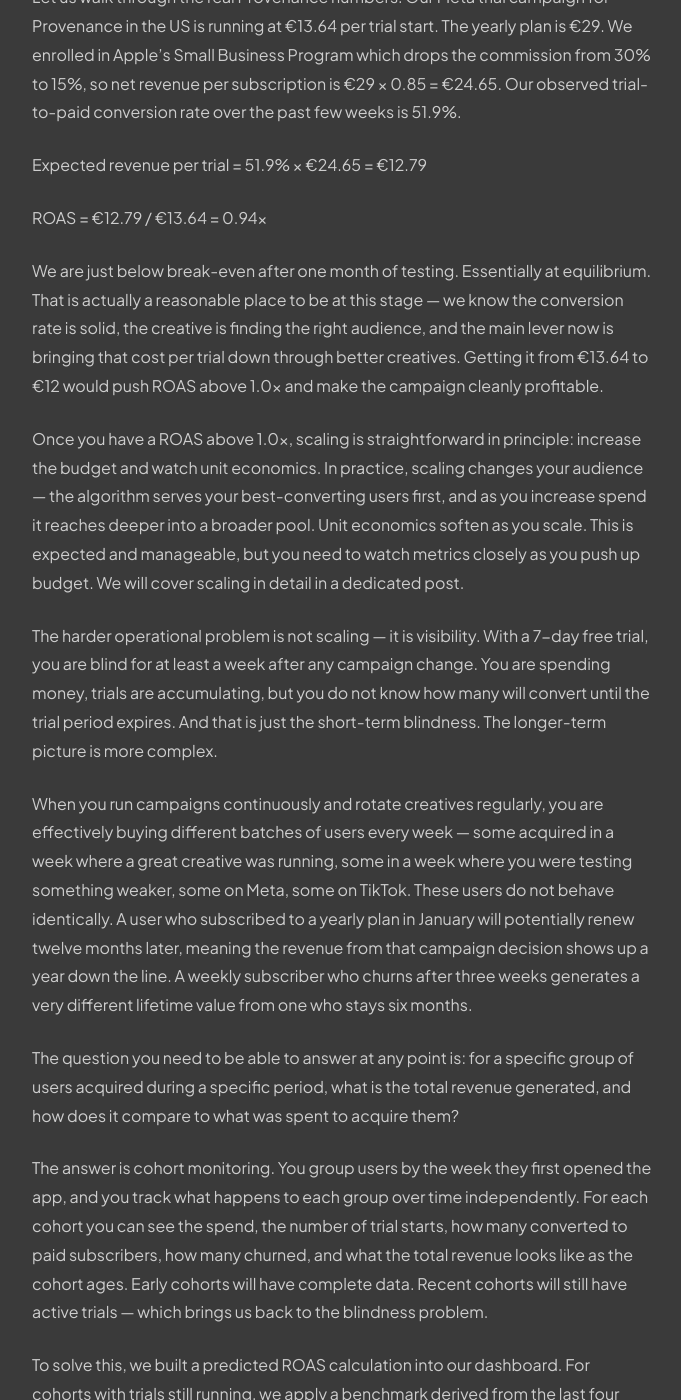
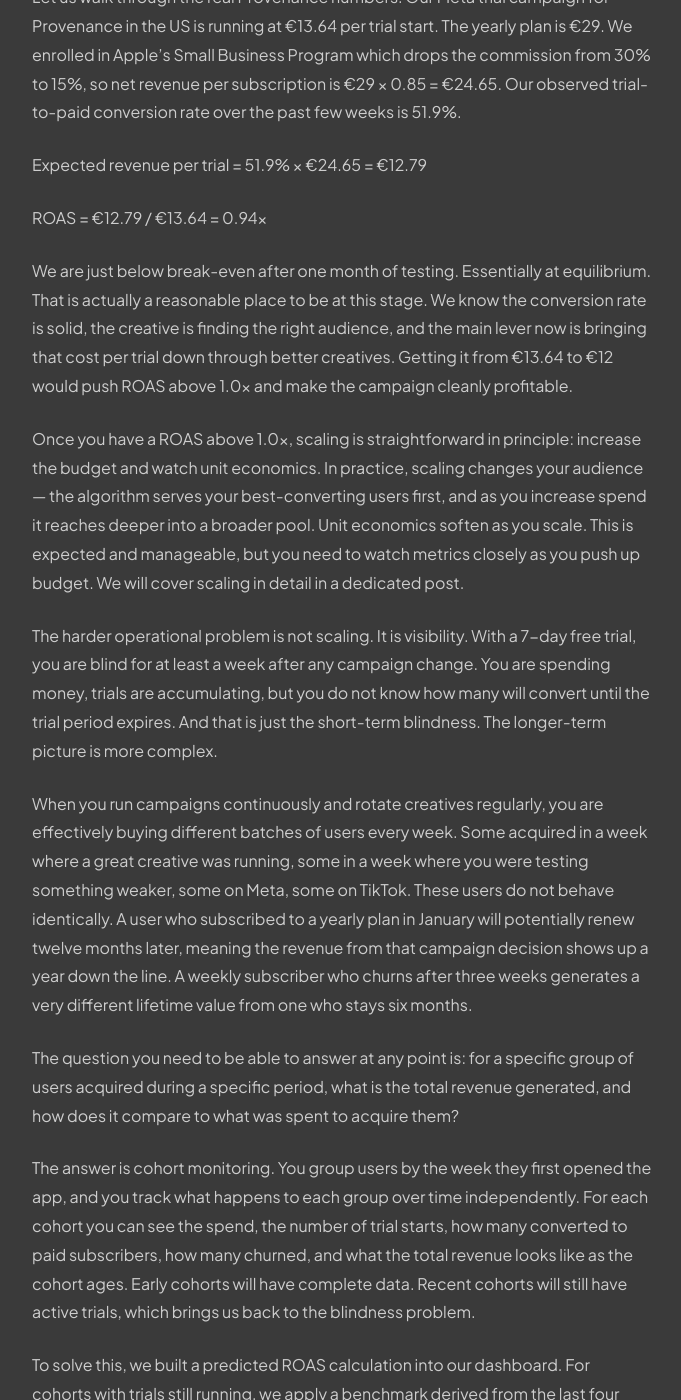
Before and after one commit to Zebra-Rodeo/zebra-rodeo.github.io, a Jekyll site: the page built from _posts/2026-03-24-paid-acquisition-mobile-apps.md, in a window 1280 px wide and 1400 px high, scrolled down 4436 px. Shown: the whole window, without its empty margins (298-979 px from the left). Built offline with Jekyll 4.4.1, drawn with Linux system fonts in a browser that asks for light colours; some of the changed text lies outside the part shown.

Commit message:
style: remove all em-dashes from post

```diff
--- a/_posts/2026-03-24-paid-acquisition-mobile-apps.md
+++ b/_posts/2026-03-24-paid-acquisition-mobile-apps.md
@@ -1,6 +1,6 @@
 ---
 layout: post
-title: "Why We Pay to Get Users — and How We Know If It's Working"
+title: "Why We Pay to Get Users, and How We Know If It's Working"
 date: 2026-03-24
 description: "A practical look at paid acquisition for mobile apps: campaign setup, creative management, measuring profitability, and monitoring cohorts in real time."
 author: Arnaud Aubry
@@ -26,7 +26,7 @@ There is a version of the app launch story that sounds very clean. You build som
 
 The App Store search algorithm, like any recommendation system, feeds on data. It wants to see engagement, installs, people coming back. A new app has none of that. So the algorithm ignores it, which means fewer installs, which means less data, which means continued invisibility. It is a cold start problem and it is brutal.
 
-Paid acquisition is the way out. You buy a first wave of users. Those users leave reviews, generate engagement data, and give the algorithm something to work with. You are not buying users as an end goal — you are buying the minimum viable social proof that makes the organic engine start spinning.
+Paid acquisition is the way out. You buy a first wave of users. Those users leave reviews, generate engagement data, and give the algorithm something to work with. You are not buying users as an end goal. You are buying the minimum viable social proof that makes the organic engine start spinning.
 
 There is a second reason to run paid campaigns that is less obvious: you need data. If you never buy users, you genuinely do not know whether your product converts. You do not know what percentage of people who hit your paywall actually subscribe. You do not know your D1 retention. Paid acquisition is your measurement instrument as much as it is your growth engine.
 
@@ -40,13 +40,13 @@ Your onboarding needs to be built around conversion. We have observed consistent
 
 The goal of the first campaign is not to be profitable. The goal is to generate installs cheaply and learn what works.
 
-Run $20 per day per platform. We test Meta and TikTok simultaneously from day one — they reach different people through different content formats, and what converts on TikTok can look completely different from what converts on Meta. You want to understand both.
+Run $20 per day per platform. We test Meta and TikTok simultaneously from day one. They reach different people through different content formats, and what converts on TikTok can look completely different from what converts on Meta. You want to understand both.
 
 The metric to watch is CPI, Cost Per Install. For US users, we target below $1.20. US users cost more because they spend more. A $0.60 install from a market where subscriptions do not convert is worth less than a $1.10 install from someone with five active subscriptions on their phone. Cheap installs from the wrong market are not cheap at all. On Provenance, our install campaign runs at €0.78 per US install — well inside that threshold.
 
 Run each creative for a minimum of 48 hours before drawing conclusions, maximum 72 hours. The temptation to kill a creative after a bad first day is real and almost always wrong. Algorithms need time to learn.
 
-Here is something Phase 1 will teach you quickly: creatives burn out. An ad that performed brilliantly in week one starts losing its edge in week three. The audience has seen it. The algorithm has extracted what it can from it. This creative attrition is natural and relentless, and it means the work of finding and testing new creatives never stops. Phase 1 is not a launch event — it is a permanent infrastructure you will be running as long as you are spending money on ads.
+Here is something Phase 1 will teach you quickly: creatives burn out. An ad that performed brilliantly in week one starts losing its edge in week three. The audience has seen it. The algorithm has extracted what it can from it. This creative attrition is natural and relentless, and it means the work of finding and testing new creatives never stops. Phase 1 is not a launch event. It is a permanent infrastructure you will be running as long as you are spending money on ads.
 
 The signal you are looking for by the end of Phase 1 is roughly 7 to 10 percent of users starting a trial at the paywall. Below that, something in the onboarding or paywall needs work before you go further.
 
@@ -56,7 +56,7 @@ The signal you are looking for by the end of Phase 1 is roughly 7 to 10 percent
 
 After a solid week of Phase 1, you have trial start events flowing through AppsFlyer. Now you feed those events back to Meta and TikTok and launch a second campaign, this time optimized for trial starts rather than installs.
 
-One thing that is critical here: Phase 2 uses the best creatives from Phase 1 — specifically the ones with the best CPI, because if they drove cheap installs they are the ones most likely to drive cheap trials too. You are not starting from scratch, you are promoting your winners.
+One thing that is critical here: Phase 2 uses the best creatives from Phase 1, specifically the ones with the best CPI, because if they drove cheap installs they are the ones most likely to drive cheap trials too. You are not starting from scratch, you are promoting your winners.
 
 But you do not turn off your install campaign. This is important and it took us a while to understand why. The two campaigns serve different functions and they complement each other. The trial campaign is more expensive per event but generates fewer users overall. The install campaign continues feeding conversion data and paywall data into your product while staying cheap to run at $20 per day per platform.
 
@@ -64,7 +64,7 @@ More importantly, your install campaign becomes what we think of as a creative a
 
 This is why running both campaigns in parallel matters so much. The trial campaign is your revenue engine. The install campaign is how you keep that engine fed with fresh material.
 
-On the budget side: we recommend $20 per day for the install campaign and $100 per day minimum for the trial campaign, per platform. With Meta and TikTok both running, that is $240 per day — roughly $3,600 per month to run this system properly. You can do it with less, but below a certain threshold the algorithms do not have enough daily spend to learn efficiently and results will be noisier.
+On the budget side: we recommend $20 per day for the install campaign and $100 per day minimum for the trial campaign, per platform. With Meta and TikTok both running, that is $240 per day, roughly $3,600 per month to run this system properly. You can do it with less, but below a certain threshold the algorithms do not have enough daily spend to learn efficiently and results will be noisier.
 
 ---
 
@@ -72,9 +72,9 @@ On the budget side: we recommend $20 per day for the install campaign and $100 p
 
 Before you think about scaling, you need to know whether what you are running is profitable at all. This is where a lot of people skip a step, and it is an expensive skip.
 
-The metric is ROAS: Return on Ad Spend. It is the simplest possible ratio — revenue generated divided by money spent on advertising. A ROAS of 1.0x means you are breaking even. Above it you are making money and you should probably spend more. Below it you are subsidizing your users and you need to understand why before going further.
+The metric is ROAS: Return on Ad Spend. It is the simplest possible ratio: revenue generated divided by money spent on advertising. A ROAS of 1.0x means you are breaking even. Above it you are making money and you should probably spend more. Below it you are subsidizing your users and you need to understand why before going further.
 
-Calculating ROAS for a subscription app requires a bit of care because you are not selling a product at a fixed price — you are selling a trial that may or may not convert. The formula we use is:
+Calculating ROAS for a subscription app requires a bit of care because you are not selling a product at a fixed price. You are selling a trial that may or may not convert. The formula we use is:
 
 Expected revenue per trial start = conversion rate × net revenue per subscription
 
@@ -86,26 +86,26 @@ Expected revenue per trial = 51.9% × €24.65 = €12.79
 
 ROAS = €12.79 / €13.64 = 0.94x
 
-We are just below break-even after one month of testing. Essentially at equilibrium. That is actually a reasonable place to be at this stage — we know the conversion rate is solid, the creative is finding the right audience, and the main lever now is bringing that cost per trial down through better creatives. Getting it from €13.64 to €12 would push ROAS above 1.0x and make the campaign cleanly profitable.
+We are just below break-even after one month of testing. Essentially at equilibrium. That is actually a reasonable place to be at this stage. We know the conversion rate is solid, the creative is finding the right audience, and the main lever now is bringing that cost per trial down through better creatives. Getting it from €13.64 to €12 would push ROAS above 1.0x and make the campaign cleanly profitable.
 
 Once you have a ROAS above 1.0x, scaling is straightforward in principle: increase the budget and watch unit economics. In practice, scaling changes your audience — the algorithm serves your best-converting users first, and as you increase spend it reaches deeper into a broader pool. Unit economics soften as you scale. This is expected and manageable, but you need to watch metrics closely as you push up budget. We will cover scaling in detail in a dedicated post.
 
-The harder operational problem is not scaling — it is visibility. With a 7-day free trial, you are blind for at least a week after any campaign change. You are spending money, trials are accumulating, but you do not know how many will convert until the trial period expires. And that is just the short-term blindness. The longer-term picture is more complex.
+The harder operational problem is not scaling. It is visibility. With a 7-day free trial, you are blind for at least a week after any campaign change. You are spending money, trials are accumulating, but you do not know how many will convert until the trial period expires. And that is just the short-term blindness. The longer-term picture is more complex.
 
-When you run campaigns continuously and rotate creatives regularly, you are effectively buying different batches of users every week — some acquired in a week where a great creative was running, some in a week where you were testing something weaker, some on Meta, some on TikTok. These users do not behave identically. A user who subscribed to a yearly plan in January will potentially renew twelve months later, meaning the revenue from that campaign decision shows up a year down the line. A weekly subscriber who churns after three weeks generates a very different lifetime value from one who stays six months.
+When you run campaigns continuously and rotate creatives regularly, you are effectively buying different batches of users every week. Some acquired in a week where a great creative was running, some in a week where you were testing something weaker, some on Meta, some on TikTok. These users do not behave identically. A user who subscribed to a yearly plan in January will potentially renew twelve months later, meaning the revenue from that campaign decision shows up a year down the line. A weekly subscriber who churns after three weeks generates a very different lifetime value from one who stays six months.
 
 The question you need to be able to answer at any point is: for a specific group of users acquired during a specific period, what is the total revenue generated, and how does it compare to what was spent to acquire them?
 
-The answer is cohort monitoring. You group users by the week they first opened the app, and you track what happens to each group over time independently. For each cohort you can see the spend, the number of trial starts, how many converted to paid subscribers, how many churned, and what the total revenue looks like as the cohort ages. Early cohorts will have complete data. Recent cohorts will still have active trials — which brings us back to the blindness problem.
+The answer is cohort monitoring. You group users by the week they first opened the app, and you track what happens to each group over time independently. For each cohort you can see the spend, the number of trial starts, how many converted to paid subscribers, how many churned, and what the total revenue looks like as the cohort ages. Early cohorts will have complete data. Recent cohorts will still have active trials, which brings us back to the blindness problem.
 
 To solve this, we built a predicted ROAS calculation into our dashboard. For cohorts with trials still running, we apply a benchmark derived from the last four fully settled cohorts: their average conversion rate and average net revenue per subscriber. We multiply active trial count by that conversion rate to estimate future paid subscribers, multiply by average revenue, add the revenue already collected, and divide by total spend. It is a directional estimate, not a guarantee, but it gives us a signal within days of a campaign launching instead of waiting ten days for trials to clear.
 
-Here is what a recent Provenance cohort looks like in our dashboard — Mar 9 to Mar 15, now 16 days old:
+Here is what a recent Provenance cohort looks like in our dashboard, Mar 9 to Mar 15, now 16 days old:
 
 - Total spend: €2,173.97 (Meta + TikTok combined)
 - Users acquired: 1,963
 - Trials started: 81 (4.1% of users)
-- Trial-to-paid conversion: 51.9% — 34 yearly subscribers, 3 monthly, 5 weekly
+- Trial-to-paid conversion: 51.9% (34 yearly subscribers, 3 monthly, 5 weekly)
 
 The predicted ROAS for this cohort accounts for the active trials still running and projects their conversion based on historical benchmark. It tells us in real time whether this week of spend is trending toward profitability, so we can make decisions now rather than in two weeks.
 
```
